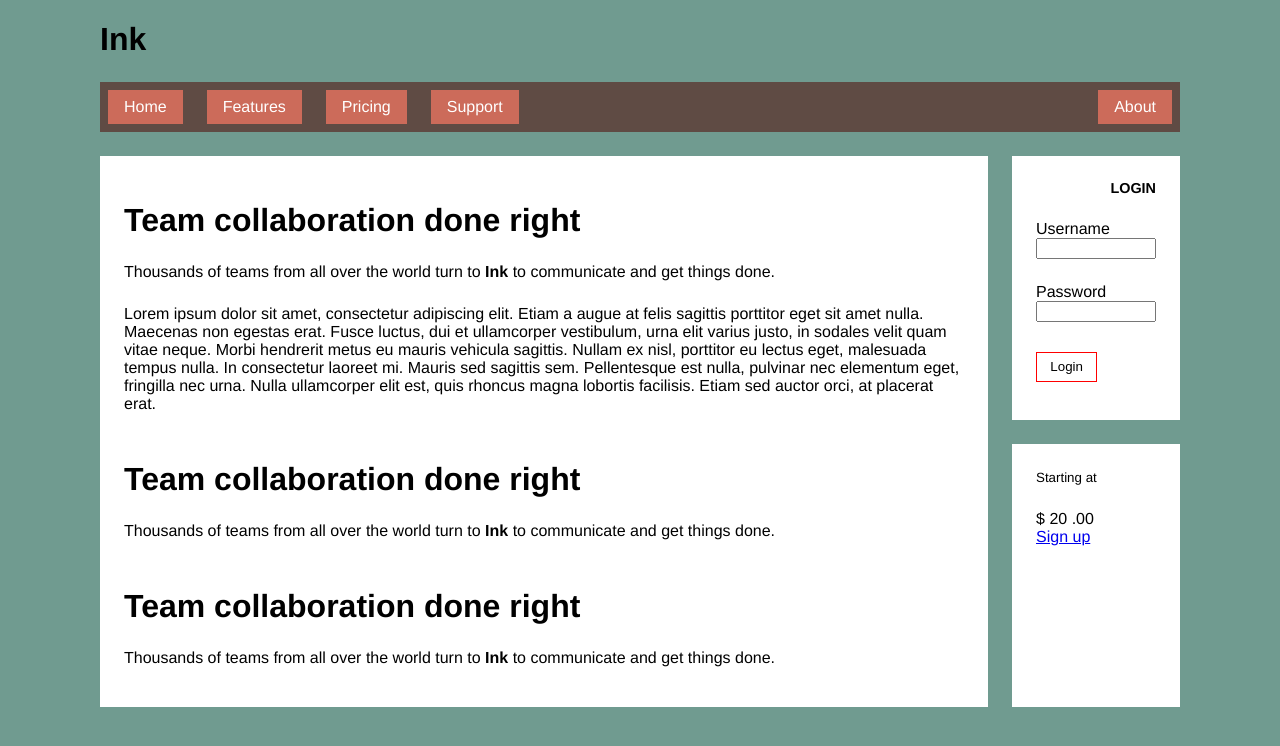
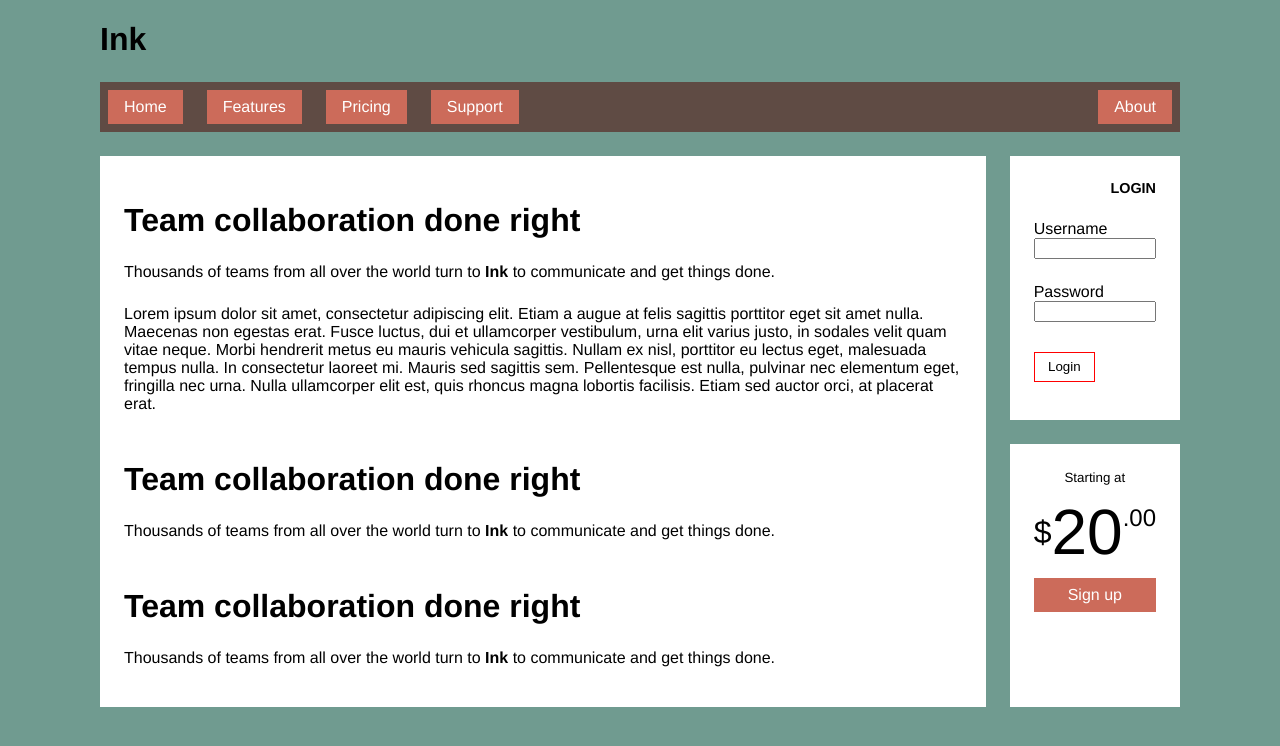
Before and after one commit to skullflowerss/css-in-depth-notations, a plain HTML site: page Header1/index.html in a window 1280 px wide. Drawn offline with Linux system fonts and the light colour scheme.

Commit message:
last notation about flex

```diff
--- a/Header1/style.css
+++ b/Header1/style.css
@@ -99,3 +99,39 @@ body * + * {
     padding: .5em 1em;
     cursor: pointer;
 }
+
+.centered {
+    text-align: center;
+}
+
+.cost{
+    display: flex;
+    justify-content: center;
+    align-items: center;
+    line-height: .7;
+}
+
+.cost > span{
+    margin-top: 0;
+}
+
+.cost-currency{
+    font-size: 2rem;
+}
+
+.cost-dollars{
+    font-size: 4rem;
+}
+
+.cost-cents{
+    font-size: 1.5rem;
+    align-self: flex-start;
+}
+
+.cta-button{
+    display: block;
+    background-color: #cc6b5a;
+    color: white;
+    padding: .5em 1em;
+    text-decoration: none;
+}
```
